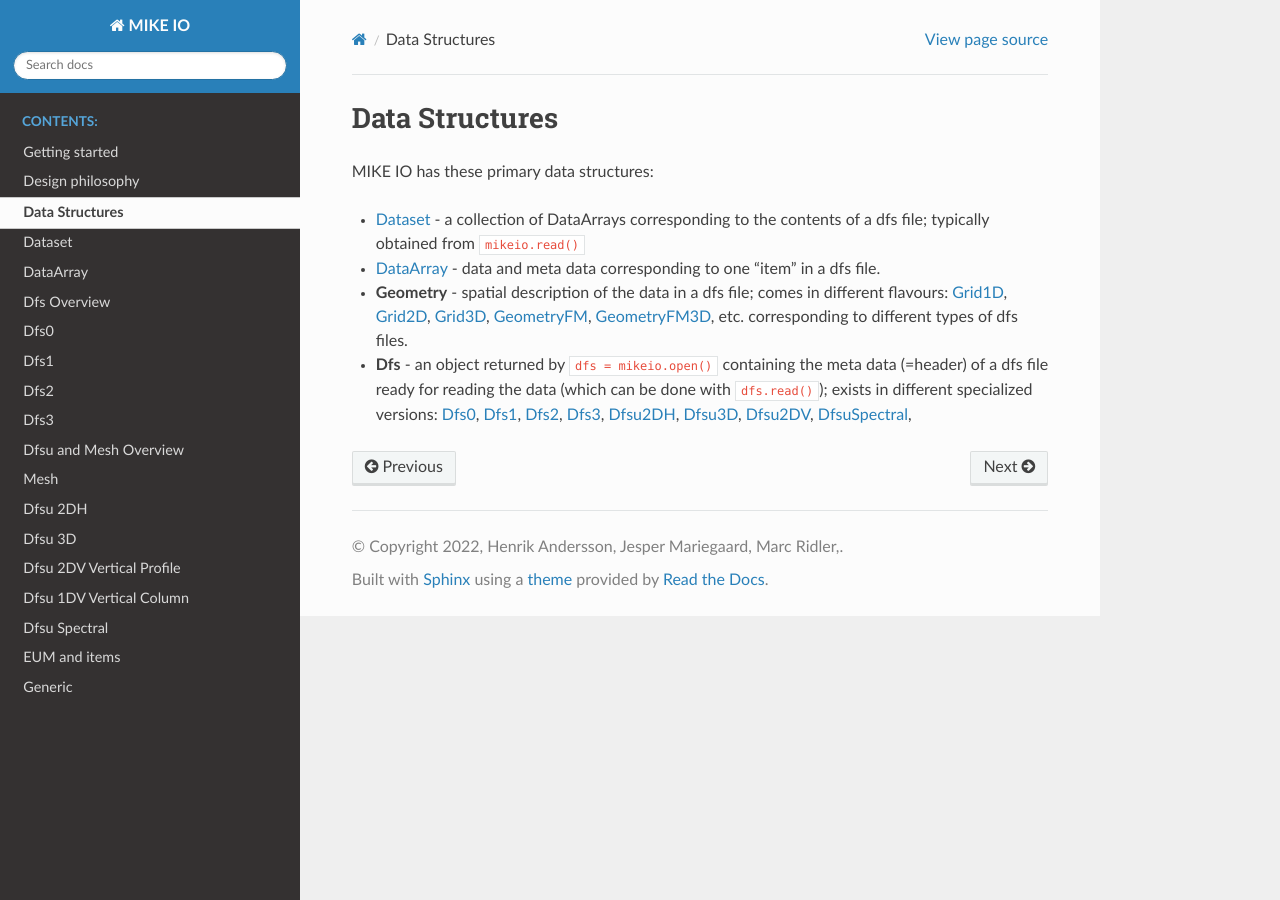
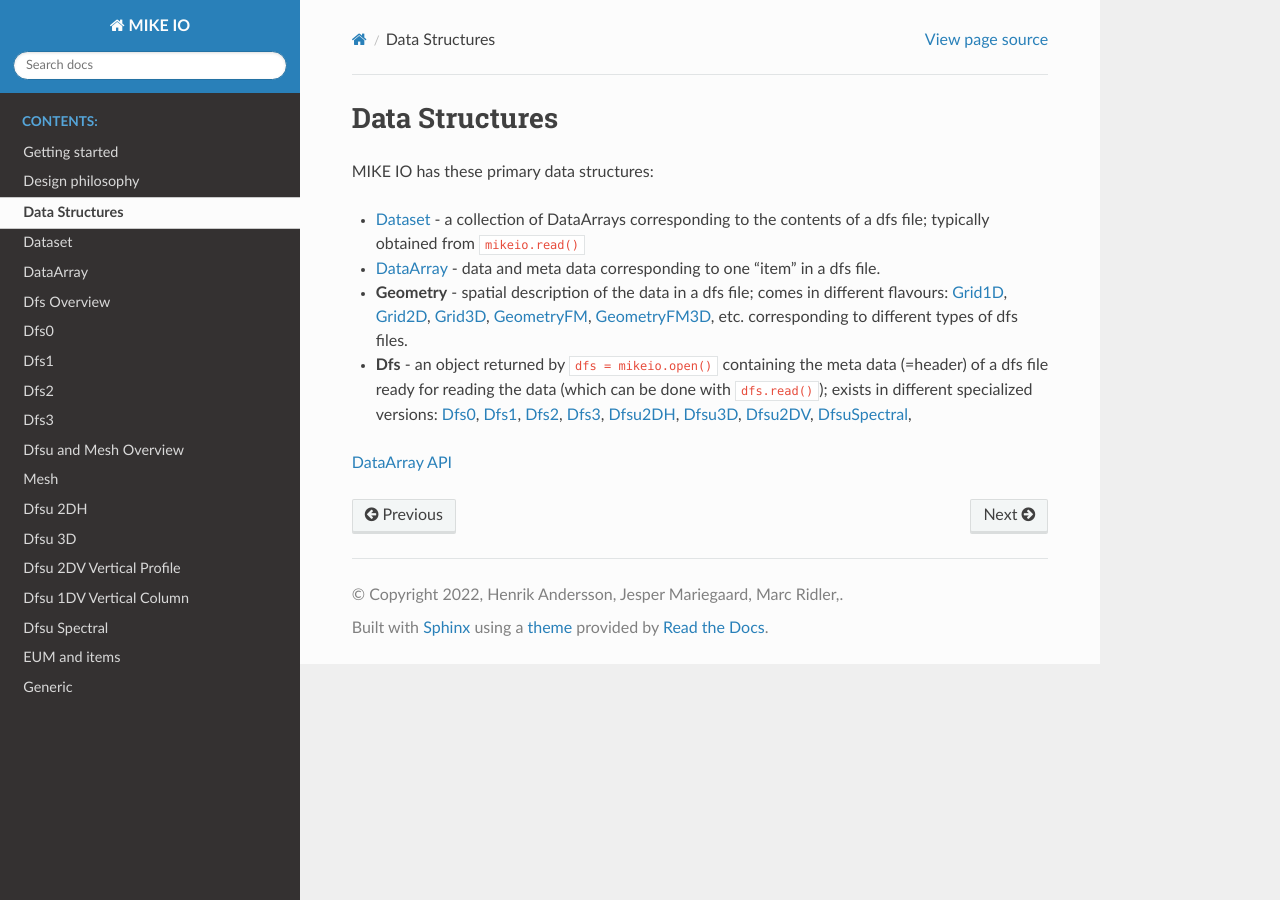
Before and after one commit to DHI/mikeio, a Sphinx documentation site: the page built from docs/data-structures.md, in a window 1280 px wide. Built offline with Sphinx 7.4.7 and the Read the Docs theme 2.0.0, drawn with Linux system fonts in a browser that asks for light colours.

Commit message:
Link to headers (with example)

```diff
--- a/docs/conf.py
+++ b/docs/conf.py
@@ -56,3 +56,5 @@ html_theme = "sphinx_rtd_theme"
 # html_static_path = ["_static"]
 
 # html_logo = "../images/logo/SVG/MIKE-IO-Logo-Pos-RGB.svg"
+
+myst_heading_anchors = 3
--- a/docs/data-structures.md
+++ b/docs/data-structures.md
@@ -6,3 +6,5 @@ MIKE IO has these primary data structures:
 * [DataArray](DataArray) - data and meta data corresponding to one "item" in a dfs file.
 * **Geometry** - spatial description of the data in a dfs file; comes in different flavours: [Grid1D](Grid1D), [Grid2D](Grid2D), [Grid3D](Grid3D), [GeometryFM](GeometryFM), [GeometryFM3D](GeometryFM3D), etc. corresponding to different types of dfs files.
 * **Dfs** - an object returned by `dfs = mikeio.open()` containing the meta data (=header) of a dfs file ready for reading the data (which can be done with `dfs.read()`); exists in different specialized versions: [Dfs0](Dfs0), [Dfs1](Dfs1), [Dfs2](Dfs2), [Dfs3](Dfs3), [Dfsu2DH](Dfsu2DH), [Dfsu3D](Dfsu3D), [Dfsu2DV](Dfsu2DV), [DfsuSpectral](DfsuSpectral),
+
+[DataArray API](./dataarray.md#dataarray-api)
```
